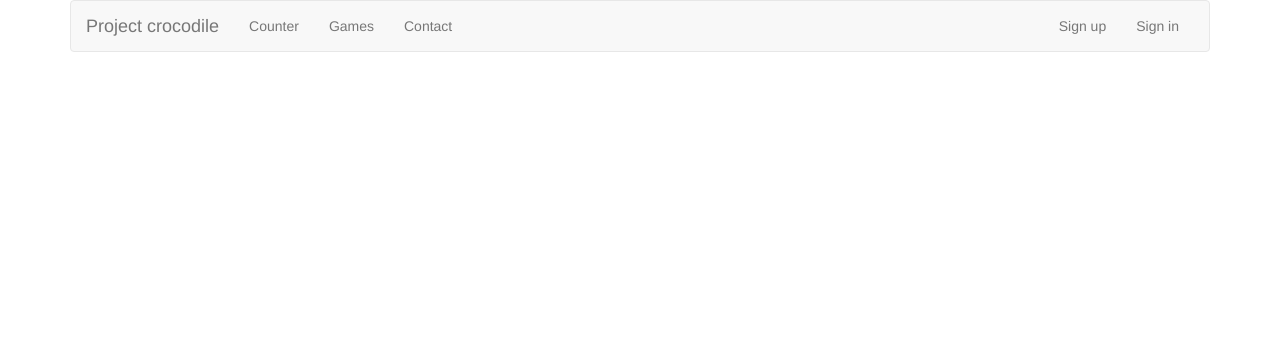
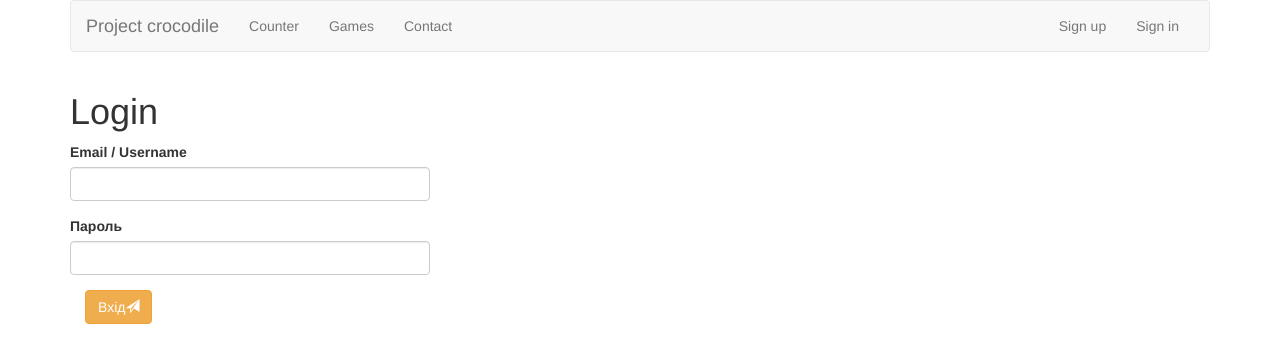
Before and after one commit to novakvova/ReactByRedux29s15, a React (Create React App) app: page /login in a window 1280 px wide. Shown: the top 362 px of the page. Built offline with nearby package versions, Linux system fonts and the light colour scheme.

Commit message:
Login begin

```diff
--- a/src/App.js
+++ b/src/App.js
@@ -10,6 +10,8 @@ import GameFormPage from "./components/GameFormPage";
 import NavigationBar from "./NavigationBar";
 
 import 'bootstrap/dist/css/bootstrap.min.css';
+import LoginPage from './components/login/LoginPage';
+import GetValues from './components/GetValues';
 
 class App extends Component {
   render() {
@@ -20,6 +22,10 @@ class App extends Component {
         <Route exact path='/counter' component={Counter} />
         <Route exact path='/counterdec' component={CounterDecrement} />
         <Route exact path='/counterpage' component={CounterPage} />
+
+        <Route exact path='/login' component={LoginPage} />
+        <Route exact path='/values' component={GetValues} />
+
         <Route exact path='/games' component={GamesPage} />
         <Route exact path='/games/new' component={GameFormPage} />
         <Route path='/game/:id'  component={GameFormPage} />
--- a/src/NavigationBar.js
+++ b/src/NavigationBar.js
@@ -24,7 +24,7 @@ class NavigationBar extends Component {
                         </ul>
                         <ul className="nav navbar-nav navbar-right">
                             <li><a href="../navbar-static-top/">Sign up</a></li>
-                            <li><a href="../navbar-fixed-top/">Sign in</a></li>
+                            <li><Link to="/login">Sign in</Link></li>
                         </ul>
                     </div>
                 </div>
--- a/src/actions.js
+++ b/src/actions.js
@@ -1,4 +1,6 @@
 import axios from "axios";
+
+export const SET_CURRENT_USER = 'SET_CURRENT_USER';
 
 export const INC_COUNTER='INCREMENT';
 export const DEC_COUNTER='DECREMENT';
--- /dev/null
+++ b/src/actions/authActions.js
@@ -0,0 +1,22 @@
+import axios from 'axios';
+import { SET_CURRENT_USER } from '../actions';
+import setAuthorizationToken from '../utils/setAutorizationToken';
+
+export function setCurrentUser(user) {
+    return {
+        type: SET_CURRENT_USER,
+        user
+    }
+}
+
+export function login(data) {
+    return dispatch => {
+        return axios.post('http://localhost:64729/api/auth', data)
+        .then(res => {
+            const token=res.data.token;
+            console.log('--get token serve--',token);
+            localStorage.setItem('jwtToken', token);
+            setAuthorizationToken(token);
+        });
+    }
+}
--- /dev/null
+++ b/src/components/GetValues.js
@@ -0,0 +1,25 @@
+import React, { Component } from 'react';
+import axios from 'axios';
+
+class GetValues extends Component {
+    state = {
+        values: []
+      }
+    componentDidMount() {
+        axios.get('http://localhost:64729/api/values')
+        .then(
+            (data)=> this.setState({values: data}),
+            (err) => console.log('--problem request--')
+        );
+    }
+    render() {
+        console.log('----props----', this.props);
+        return (
+            <div>
+                <h1>Values</h1>
+            </div>
+         );
+    }
+}
+
+export default GetValues;
--- /dev/null
+++ b/src/components/login/LoginForm.js
@@ -0,0 +1,118 @@
+import React, { Component } from 'react';
+import classnames from 'classnames';
+import PropTypes from 'prop-types';
+import { connect } from "react-redux";
+import { login } from "../../actions/authActions";
+
+class LoginForm extends Component {
+    state = {
+        identifier: '',
+        password: '',
+        errors: {
+            //password: "Вкажи пароль"
+        },
+        done: false,
+        isLoading: false
+     }
+
+     setStateByErrors=(name, value) => {
+        if (!!this.state.errors[name]) {
+            let errors = Object.assign({}, this.state.errors);
+            delete errors[name];
+            this.setState(
+              {
+                [name]: value,
+                errors
+              }
+            )
+          }
+          else {
+            this.setState(
+              { [name]: value })
+          }
+    }
+
+    handleChange = (e) => {
+        this.setStateByErrors(e.target.name, e.target.value);
+    }
+
+    onSubmitForm=(e) => {
+        e.preventDefault();
+
+        //validation
+        let errors = {};
+        if (this.state.identifier === '') errors.identifier = "Cant't be empty!"
+        if (this.state.password === '') errors.password = "Cant't be empty!"
+
+        const isValid=Object.keys(errors).length===0
+        if (isValid) {
+            const {identifier, password} = this.state;
+            this.setState({isLoading: true});
+            this.props.login({identifier, password})
+            .then(
+                () => this.setState({done: true}),
+                (err) => this.setState( {errors: err.response.data, isLoading:false})
+            );
+            //this.props.saveGame({id, title, image, description})
+            //    .catch((err) => {
+            //        this.setState({ errors: err.response.data });
+           //     });
+        }
+        else
+        {
+            this.setState({ errors });
+        }
+    }
+
+    render() {
+        const { errors, isLoading } = this.state;
+        console.log('---FormLogin state----', this.state);
+        const form = (
+            <form onSubmit={this.onSubmitForm}>
+                <h1>Login</h1>
+                {
+                    !!errors.invalid ?
+                    <div className="alert alert-danger">
+                        <strong>Danger!</strong> {errors.invalid}.
+                    </div> :''}
+                <div className={classnames('form-group', { 'has-error': !!errors.identifier })}>
+                    <label htmlFor="identifier">Email / Username</label>
+                    <input type="text"
+                        className="form-control"
+                        id="identifier"
+                        name="identifier"
+                        value={this.state.identifier}
+                        onChange={this.handleChange} />
+                    {!!errors.identifier ? <span className="help-block">{errors.identifier}</span> : ''}
+                </div>
+
+                <div className={classnames('form-group', { 'has-error': !!errors.password })}>
+                    <label htmlFor="password">Пароль</label>
+                    <input type="password"
+                        className="form-control"
+                        id="password"
+                        name="password"
+                        value={this.state.password}
+                        onChange={this.handleChange} />
+                    {!!errors.password ? <span className="help-block">{errors.password}</span> : ''}
+                </div>
+
+                <div className="form-group">
+                    <div className="col-md-4">
+                        <button type="submit" className="btn btn-warning" disabled={isLoading}>Вхід<span className="glyphicon glyphicon-send"></span></button>
+                    </div>
+                </div>
+
+            </form>
+        );
+        return (
+            form
+         );
+    }
+}
+LoginForm.propTypes =
+{
+    login: PropTypes.func.isRequired
+}
+
+export default connect(null, { login })(LoginForm);
--- /dev/null
+++ b/src/components/login/LoginPage.js
@@ -0,0 +1,17 @@
+import React, { Component } from 'react';
+import LoginForm from './LoginForm';
+
+class LoginPage extends Component {
+    state = {  }
+    render() {
+        return (
+            <div className="row">
+                <div className="col-md-4 col-offset-4">
+                    <LoginForm />
+                </div>
+            </div>
+        );
+    }
+}
+
+export default LoginPage;
--- a/src/index.js
+++ b/src/index.js
@@ -8,6 +8,8 @@ import { composeWithDevTools } from "redux-devtools-extension";
 import { Provider } from "react-redux";
 
 import rootReducer from "./rootReducer";
+import setAuthorizationToken from './utils/setAutorizationToken';
+import { setCurrentUser } from './actions/authActions';
 
 const store = createStore(
     rootReducer,
@@ -16,6 +18,11 @@ const store = createStore(
     )
 );
 
+if(localStorage.jwtToken) {
+    setAuthorizationToken(localStorage.jwtToken);
+    store.dispatch(setCurrentUser({id: 1, username: 'semen'}))
+}
+
 ReactDOM.render(
     <BrowserRouter>
         <Provider store={store}>
--- /dev/null
+++ b/src/utils/setAutorizationToken.js
@@ -0,0 +1,9 @@
+import axios from 'axios';
+
+export default function setAuthorizationToken(token) {
+    if(token) {
+        axios.defaults.headers.common['Authorization'] = `Bearer ${token}`;
+    } else {
+        delete axios.defaults.headers.common['Authorization'];
+    }
+}
```
Also changed, not shown: src/reducers/auth.js (added, +18 -0 lines).
